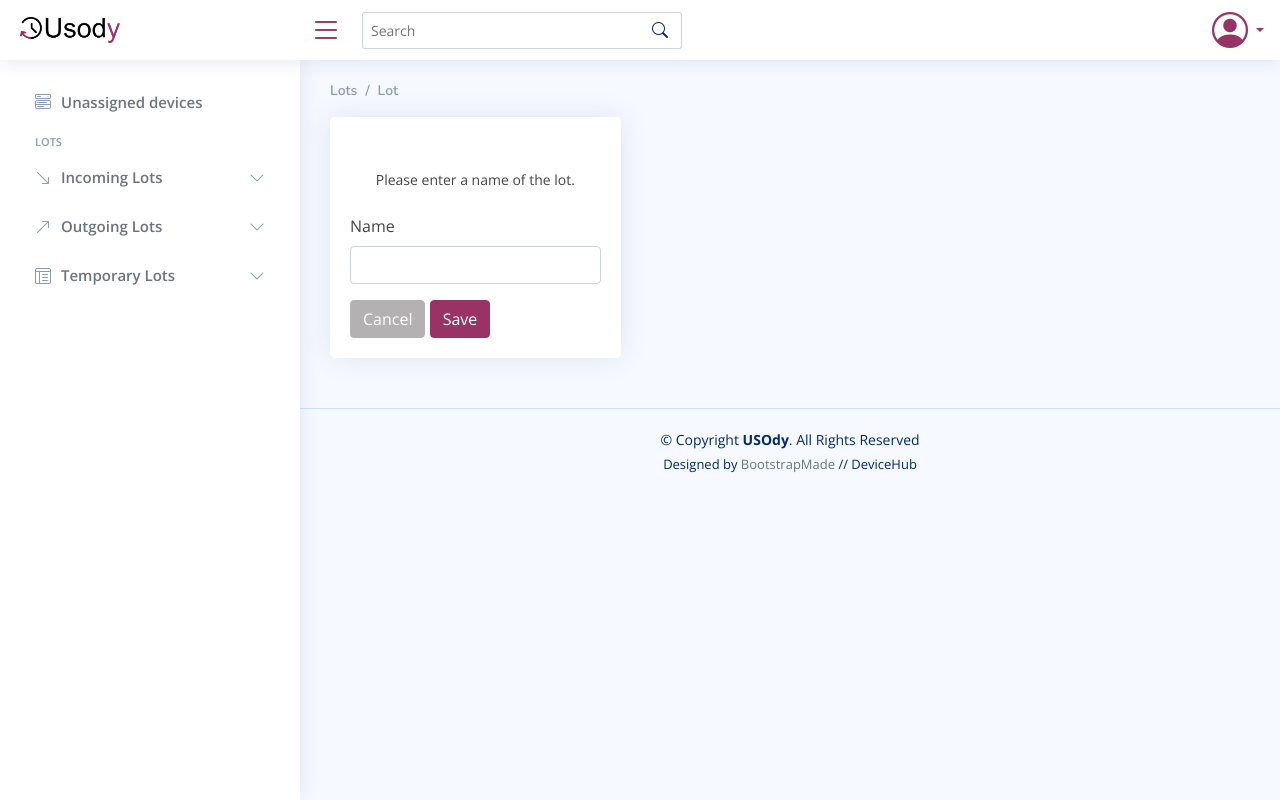
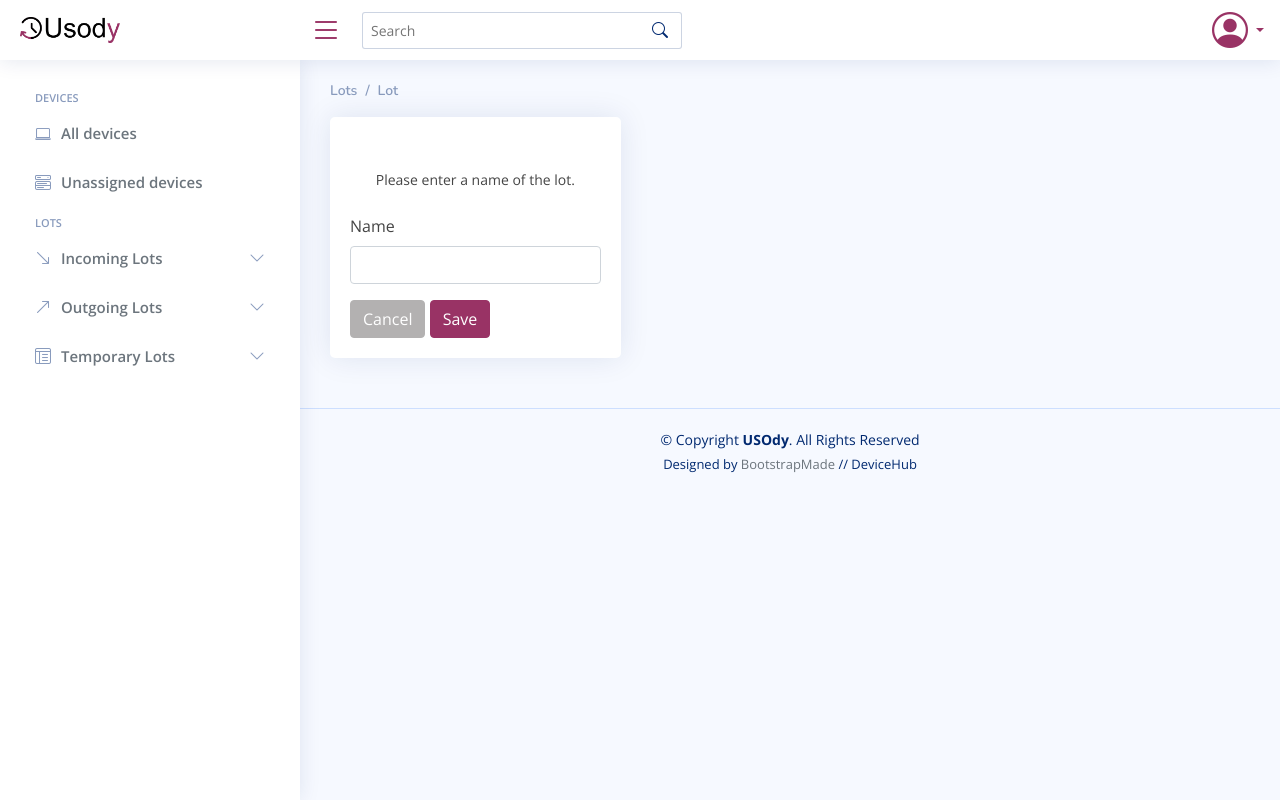
Before and after one commit to eReuse/devicehub-teal, a Python web app: template ereuse_devicehub/templates/inventory/lot.html in a window 1280 px wide. Run offline with Jinja, Linux system fonts and the light colour scheme; the template is opened without the code that fills it, so the values that code supplies are empty; some libraries are stand-ins or nearby versions.

Commit message:
Add "All devices" item to sidebar menu

```diff
--- a/ereuse_devicehub/templates/ereuse_devicehub/base_site.html
+++ b/ereuse_devicehub/templates/ereuse_devicehub/base_site.html
@@ -101,8 +101,17 @@
       </a>
     </li><!-- End Dashboard Nav -->
 
+    <li class="nav-heading">Devices</li>
+
     <li class="nav-item">
       <a class="nav-link collapsed" href="{{ url_for('inventory.devicelist') }}">
+        <i class="bi bi-laptop"></i>
+        <span>All devices</span>
+      </a>
+    </li>
+
+    <li class="nav-item">
+      <a class="nav-link collapsed" href="{{ url_for('inventory.devicelist') }}?unassigned=true">
         <i class="bi-menu-button-wide"></i>
         <span>Unassigned devices</span>
       </a>
```
